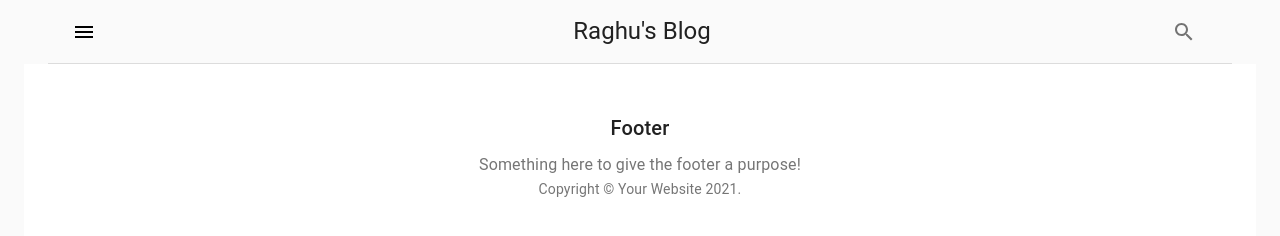
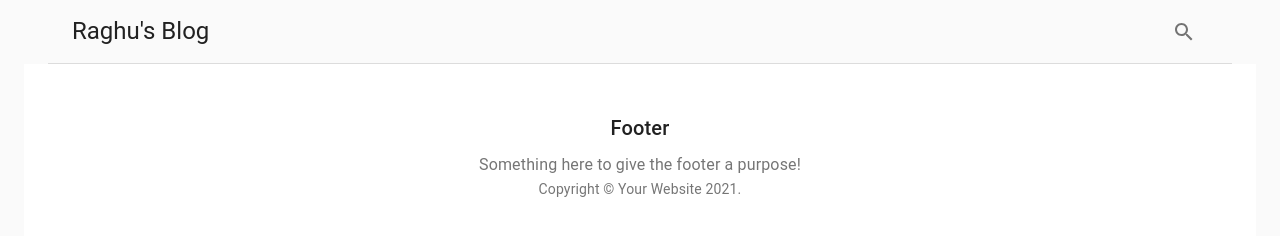
Before and after one commit to raghudinkavijaykumar/personal-blog, a Gatsby site: page / in a window 1280 px wide. Built offline with nearby package versions, Linux system fonts and the light colour scheme; Gatsby itself is replaced by a stand-in of ours.

Commit message:
removed menu icon

```diff
--- a/src/components/interface/AppToolbar.tsx
+++ b/src/components/interface/AppToolbar.tsx
@@ -2,7 +2,6 @@
 import { makeStyles } from "@material-ui/core/styles";
 import Toolbar from "@material-ui/core/Toolbar";
 import Typography from "@material-ui/core/Typography";
-import MenuIcon from "@material-ui/icons/Menu";
 import SearchIcon from "@material-ui/icons/Search";
 import { Link } from "gatsby";
 import React from "react";
@@ -38,17 +37,9 @@
   const classes = useStyles();
   return (
     <React.Fragment>
-      <Toolbar className={classes.toolbar}>
-        <IconButton
-          edge="start"
-          className={classes.toolbarMenuButton}
-          color="inherit"
-          aria-label="menu"
-        >
-          <MenuIcon />
-        </IconButton>
+      <Toolbar className={classes.toolbar} style={{ width: "100%" }}>
         <Typography
-          align="center"
+          align="left"
           variant="h5"
           noWrap
           className={classes.toolbarTitle}
```
